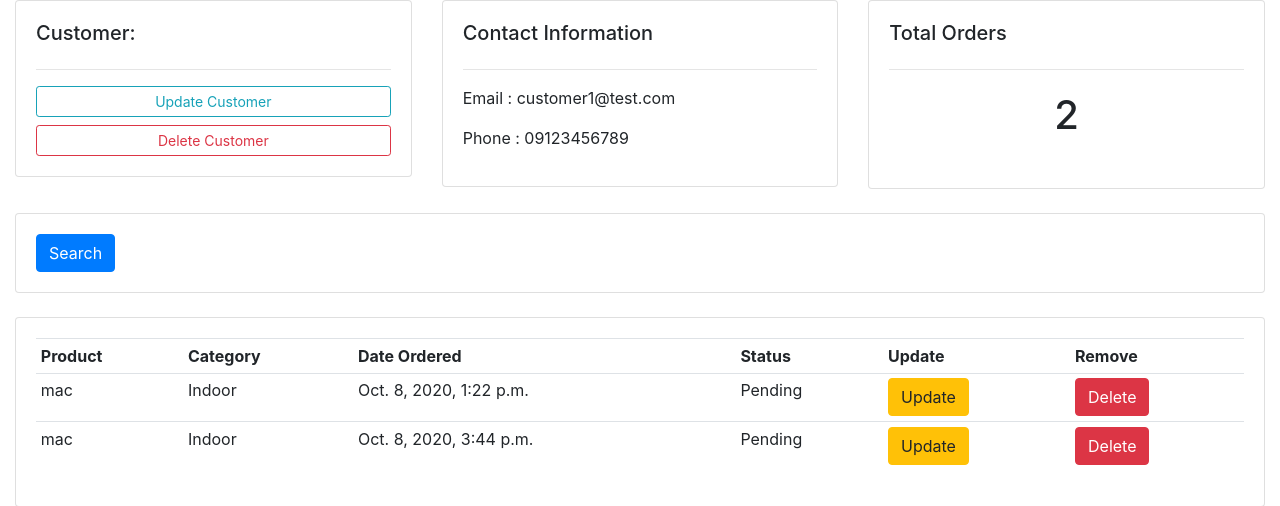
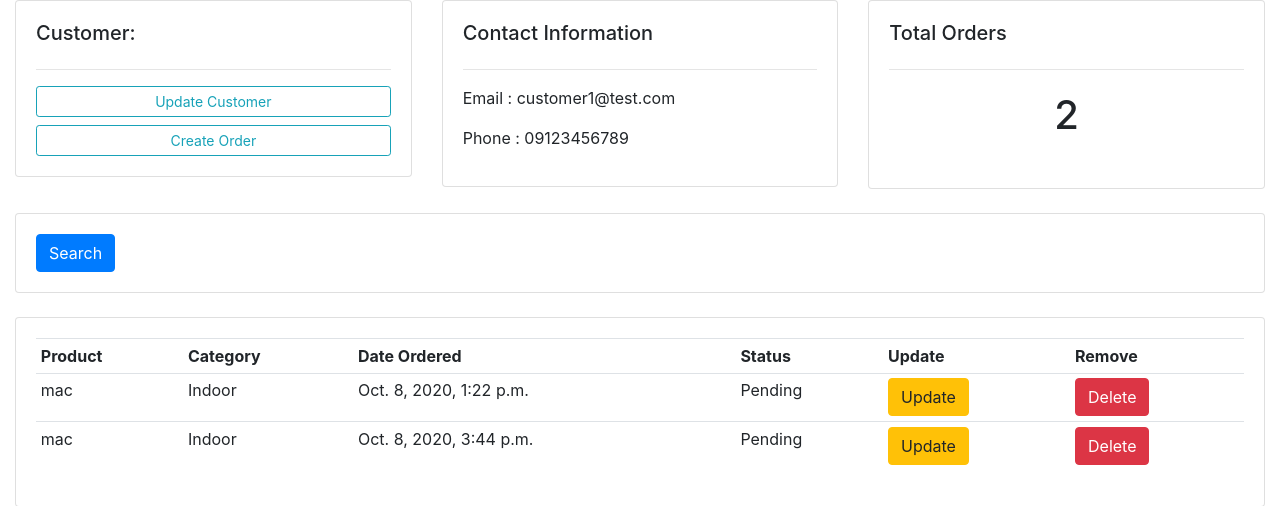
Before and after one commit to alimohammad0816/Customer, a Django app: page /accounts/customer/1/ in a window 1280 px wide. Shown: the part 56-562 px from the top of the page. Run offline with Django 3.2, Linux system fonts and the light colour scheme; data comes from the database, SQL or seed files in the repository; both versions use the stored data as it was after the commit; some libraries are stand-ins or nearby versions.

Commit message:
6th commit

```diff
--- a/accounts/templates/accounts/customer.html
+++ b/accounts/templates/accounts/customer.html
@@ -12,7 +12,7 @@
                 <h5>Customer:</h5>
                 <hr>
                 <a class="btn btn-outline-info btn-sm btn-block" href="">Update Customer</a>
-                <a class="btn btn-outline-danger btn-sm btn-block" href="">Delete Customer</a>
+                <a class="btn btn-outline-info btn-sm btn-block" href="{% url 'accounts:order_create' customer.id %}">Create Order</a>
             </div>
         </div>
 
--- a/accounts/templates/accounts/order_form.html
+++ b/accounts/templates/accounts/order_form.html
@@ -10,7 +10,11 @@
         <div class="col-md text-center">
             <form action="" method="POST">
                 {% csrf_token %}
-                {{form}}
+                {{formset.management_form}}
+                {% for form in formset %}
+                    {{form}}
+                    <hr/>
+                {% endfor %}
                 <input class="btn btn-success" type="submit" name="submit">
             </form>
         </div>
--- a/accounts/urls.py
+++ b/accounts/urls.py
@@ -6,9 +6,10 @@ app_name = 'accounts'
 
 urlpatterns = [
     path('dashboard/',dashboard,name='dashboard'),
+    path('products/',products,name='products'),
     path('customer/<int:pk>/',customer,name='customer'),
-    path('products/',products,name='products'),
-    path('create/',order_create,name='order_create'),
-    path('create/<int:pk>',order_update,name='order_update'),
+
+    path('create/<int:pk>',order_create,name='order_create'),
+    path('update/<int:pk>',order_update,name='order_update'),
     path('delete/<int:pk>',order_delete,name='order_delete'),
 ]
--- a/accounts/views.py
+++ b/accounts/views.py
@@ -1,7 +1,7 @@
 from django.shortcuts import render,redirect
 from .models import Customer,Product,Order,tag
 from .forms import OrderForm
-
+from django.forms import inlineformset_factory
 # Create your views here.
 def dashboard(request):
     orders = Order.objects.all()
@@ -39,14 +39,23 @@ def customer(request,pk):
     }
     return render(request,'accounts/customer.html',context)
 
-def order_create(request):
-    form = OrderForm()
+def order_create(request,pk):
+    OrderFormSet = inlineformset_factory(Customer,Order,fields=('product','status'),extra=2)
+    customer = Customer.objects.get(id=pk)
+    formset = OrderFormSet(queryset=Order.objects.none(),instance=customer)
+    # form = OrderForm(initial={'customer':customer})
     if request.method =='POST':
-        form = OrderForm(request.POST)
-        if form.is_valid:
-            form.save()
+        # form = OrderForm(request.POST)
+        formset = OrderFormSet(request.POST,instance=customer)
+        if formset.is_valid():
+        # if form.is_valid():
+            formset.save()
+            # form.save()
             return redirect('accounts:dashboard')
-    context ={'form':form}
+    context ={
+        'formset':formset,
+        # 'form':form,
+    }
     return render(request,'accounts/order_form.html',context)
 
 def order_update(request,pk):
```
Also changed, not shown: accounts/Untitled-1.css (added), db.sqlite3.
